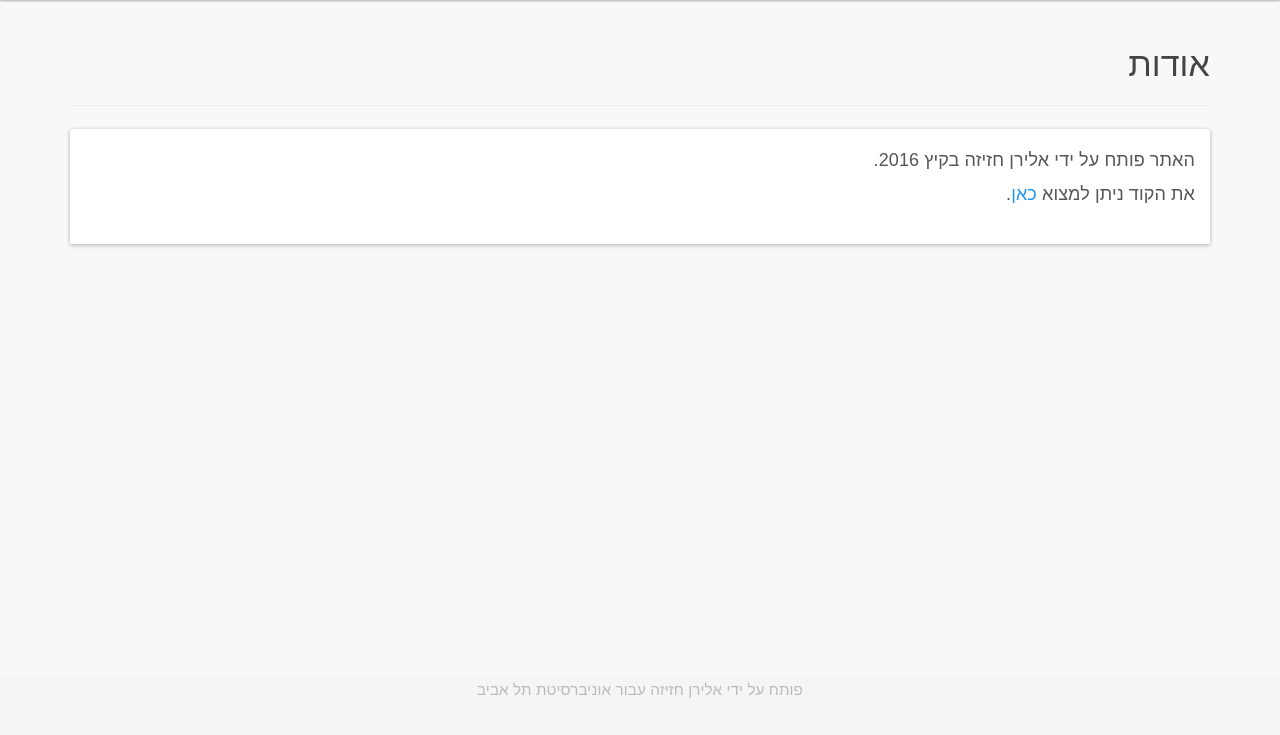
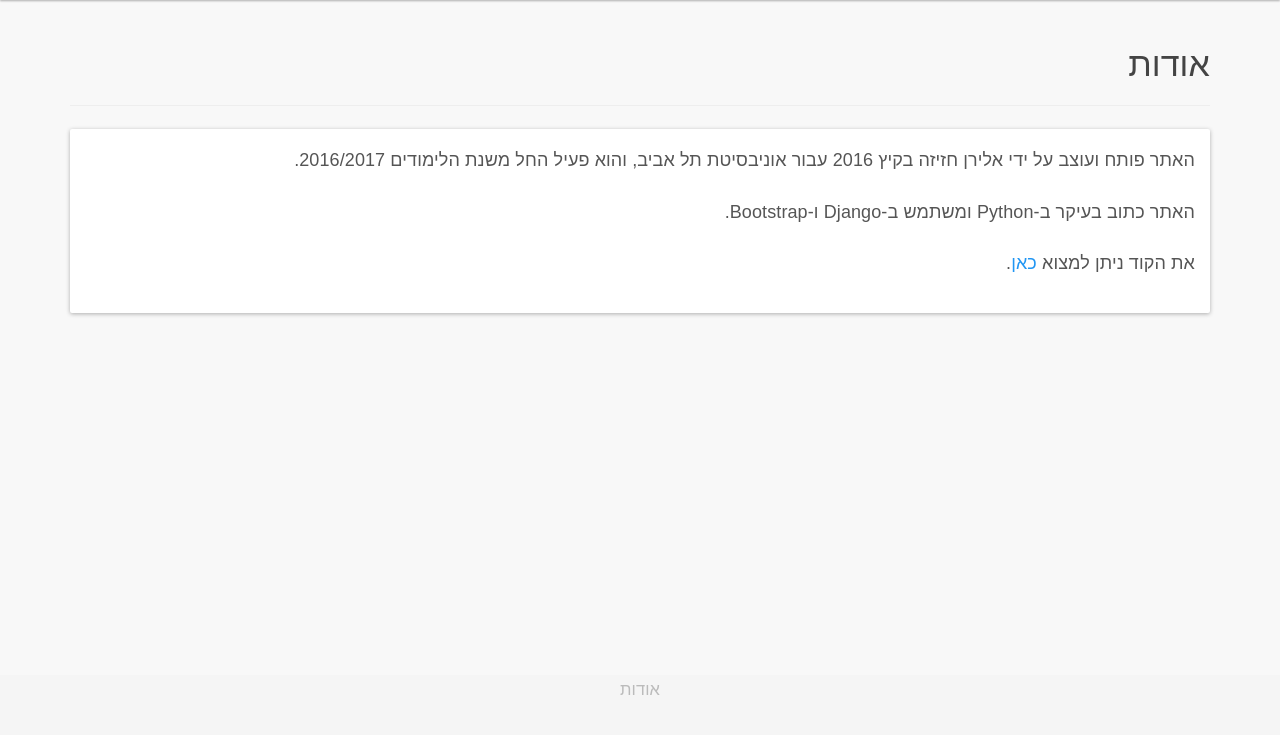
Before and after one commit to eliranhaze/frege2, a Django app: page /fregush/about/ in a window 1280 px wide. Shown: the part 65-800 px from the top of the page. Run offline with Django 3.2, Linux system fonts and the light colour scheme; a user stored in the database is signed in; some libraries are stand-ins or nearby versions; some web fonts are replaced.

Commit message:
change to a somewhat more elegant about link

```diff
--- a/frege/logic/templates/logic/about.html
+++ b/frege/logic/templates/logic/about.html
@@ -11,10 +11,9 @@
     <div class="panel panel-default">
       <div class="panel-body">
 
-        <p>
-  האתר פותח על ידי אלירן חזיזה בקיץ 2016. <br>
-  את הקוד ניתן למצוא <a href="https://github.com/eliranhaze/frege2">כאן</a>.
-        </p>
+<p>האתר פותח ועוצב על ידי אלירן חזיזה בקיץ 2016 עבור אוניבסיטת תל אביב, והוא פעיל החל משנת הלימודים 2016/2017.</p>
+<p>האתר כתוב בעיקר ב-Python ומשתמש ב-Django ו-Bootstrap.</p>
+<p>את הקוד ניתן למצוא <a href="https://github.com/eliranhaze/frege2">כאן</a>.</p>
 
       </div>
     </div>
--- a/frege/logic/templates/logic/basic_base.html
+++ b/frege/logic/templates/logic/basic_base.html
@@ -60,12 +60,17 @@
 {% endblock %}
 
     <footer class="footer noselect">
-      <div class="container">
-        <p class="text-muted text-center small"><small>
-          <!--<a href="{% url 'logic:about'%}">אודות</a>-->
-          <a class="text-muted" target="_blank" href="https://github.com/eliranhaze/frege2">פותח על ידי אלירן חזיזה</a> עבור אוניברסיטת תל אביב
-        </small></p>
+        <p class="text-muted text-center small" id="about">
+          <a class="text-muted">אודות</a>
+        </p>
       </div>
+<script>
+$(document).ready(function() {
+    $("#about").click(function() {
+        $("#about").html('<a class="text-muted" target="_blank" href="https://github.com/eliranhaze/frege2">פותח על ידי אלירן חזיזה</a> עבור אוניברסיטת תל אביב');
+    });
+});
+</script>
     </footer>
 
   </body>
--- a/frege/logic/templates/logic/index.html
+++ b/frege/logic/templates/logic/index.html
@@ -7,6 +7,7 @@
     <div class="container">
     <div class="page-header">
     </div>
+
     <div class="list-group">
     {% for chapter in chapter_list %}
         {% if chapter.num_questions > 0 %}
```
Also changed, not shown: frege/db.sqlite3.
